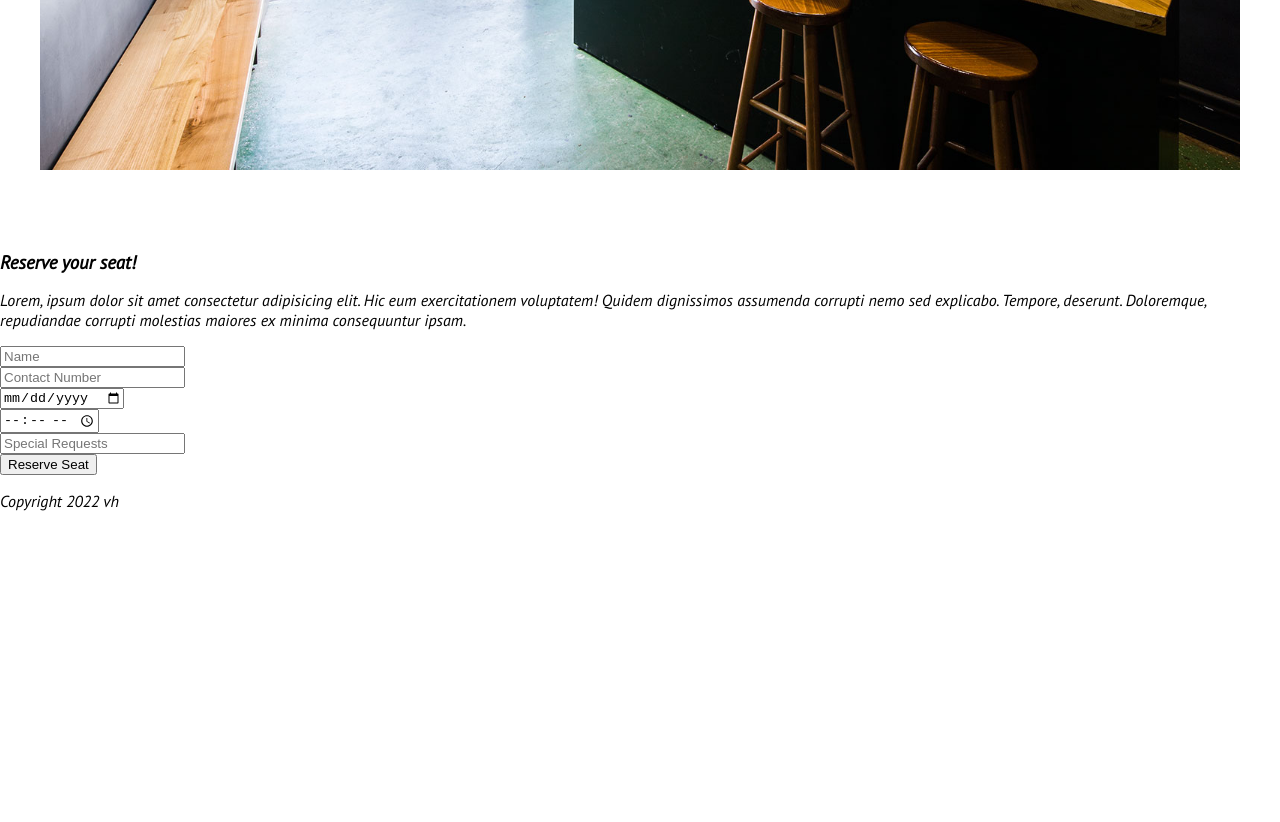
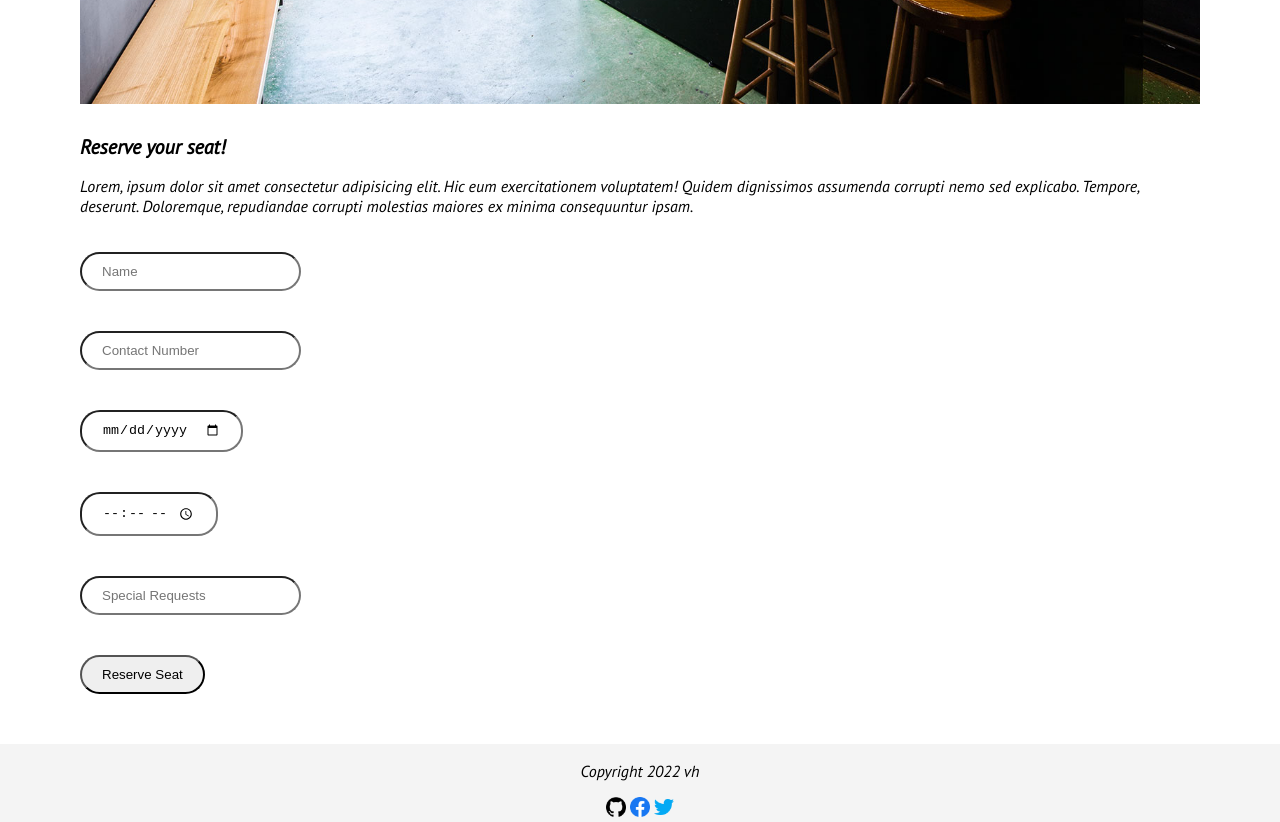
Before and after one commit to vhillyjay/coffeeShopHTML, a plain HTML site: page index.html in a window 1280 px wide. Shown: the part 1240-2062 px from the top of the page. Before the commit the page ends 1767 px from the top, so only its background shows below. Drawn offline with Linux system fonts and the light colour scheme.

Commit message:
Styles on footer and section.reservation

```diff
--- a/index.html
+++ b/index.html
@@ -8,6 +8,8 @@
     <link rel="preconnect" href="https://fonts.gstatic.com" crossorigin>
     <link href="https://fonts.googleapis.com/css2?family=PT+Sans:ital@1&display=swap" rel="stylesheet">
     <title>vh coffee</title>
+    <link rel="icon" type="image/x-icon" href="img/twitter.png">
+        <!-- temporary icon -->
 </head>
 <body>
     <header>
@@ -69,6 +71,9 @@
 
     <footer>
         <p class="copyright">Copyright 2022 vh</p>
+        <a href="https://github.com/vhillyjay"><img src="img/github.png" alt="GitHub" width="20" height="20"></a>
+        <a href="https://facebook.com/vhillyjay"><img src="img/facebook.png" alt="GitHub" width="20" height="20"></a>
+        <a href="https://twitter.com/vhillyjay"><img src="img/twitter.png" alt="GitHub" width="20" height="20"></a>
     </footer>
 
 </body>
--- a/styles.css
+++ b/styles.css
@@ -49,10 +49,39 @@ nav li a{
     color: black;
     font-family: 'PT Sans', sans-serif;
 }
-main {
+main{
     max-width: 100%;
     width: 1200px;
-    margin: 80px auto;
+    margin: 30px auto; /* for refill your mind/main tag*/
     padding: 0 40px;
+    box-sizing: border-box;
+}
+article h3{
+    font-size: 48px;
+}
+/* trial */
+section.reservation{
+    max-width: 100%;
+    width: 1200px;
+    margin: 30px auto; /* for refill your mind/main tag*/
+    padding: 0 40px;
+    box-sizing: border-box;
+}
+/* trial */
 
+.reservation{
+    text-align: left;
 }
+.reservation h3{
+    font-size: 20px;
+}
+form input{
+    margin: 20px 0;
+    padding: 10px 20px;
+    border-radius: 20px;
+}
+footer{
+    text-align: center;
+    background: #F4F4F4;
+    padding: 1px;
+}
```
Also changed, not shown: img/facebook.png (added), img/github.png (added), img/twitter.png (added).
